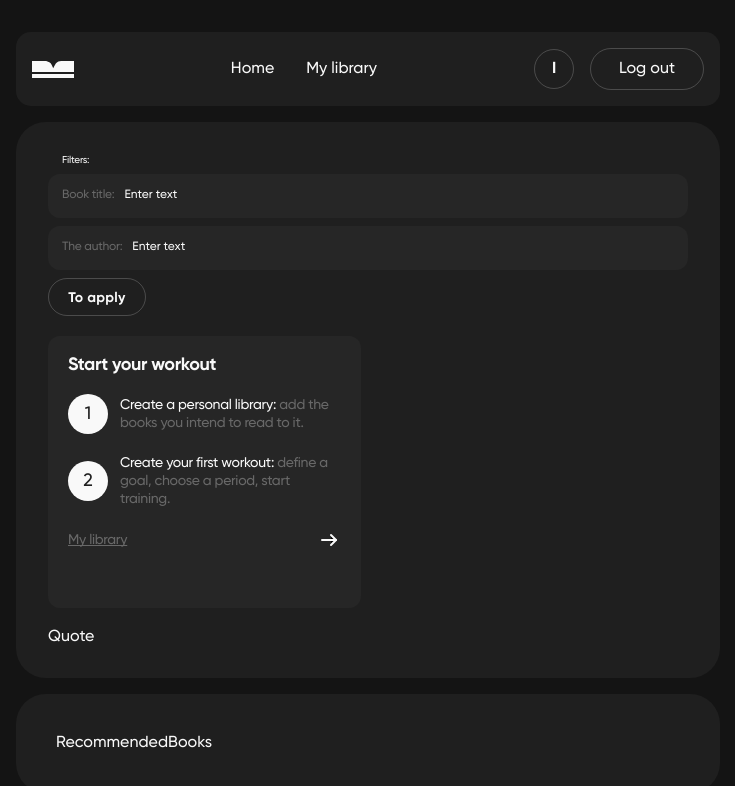
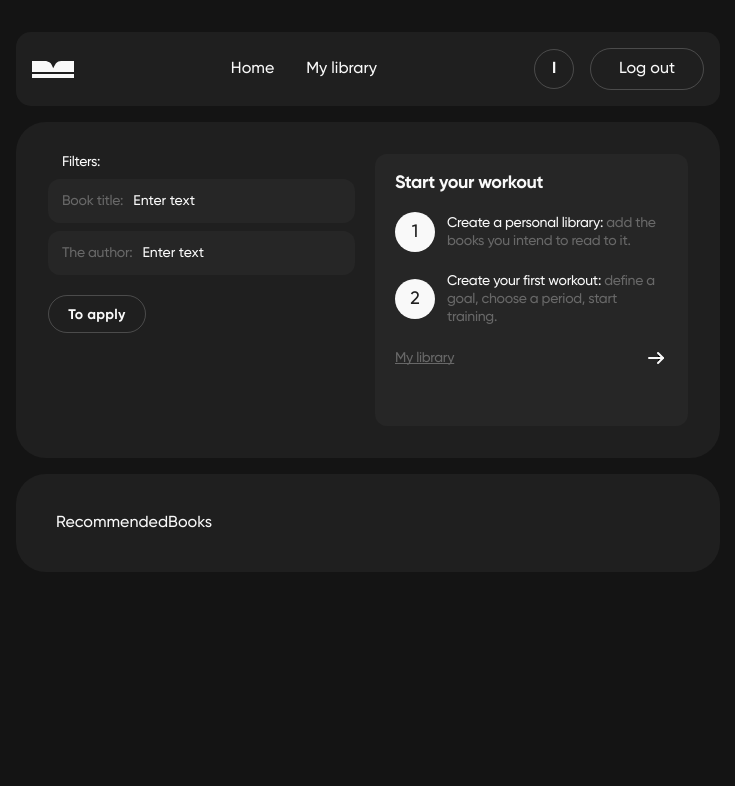
Before and after one commit to vitalii-cherukha/read-journey, a React (Vite) app: page / in a window 1280 px wide. Shown: the top 786 px of the page, without its empty margins (272-1007 px from the left). Built offline with nearby package versions, Linux system fonts and the light colour scheme.

Commit message:
fix styles components

```diff
--- a/src/components/common/Dashboard/Dashboard.module.css
+++ b/src/components/common/Dashboard/Dashboard.module.css
@@ -10,12 +10,14 @@
 /* Styles for Tablet devices */
 @media only screen and (min-width: 768px) {
   .wrapper {
+    flex-direction: row;
     padding: 32px;
   }
 }
 /* Styles for Desktop devices */
 @media only screen and (min-width: 1440px) {
   .wrapper {
+    flex-direction: column;
     padding: 40px 20px;
   }
 }
--- a/src/components/common/Filters/Filters.module.css
+++ b/src/components/common/Filters/Filters.module.css
@@ -1,6 +1,7 @@
 .form {
   display: flex;
   flex-direction: column;
+  flex: 1;
   gap: 8px;
 }
 
@@ -43,6 +44,7 @@
   border: 1px solid rgba(249, 249, 249, 0.2);
   border-radius: 30px;
   padding: 10px 10px;
+  margin-top: 12px;
   width: 98px;
   height: 38px;
   font-weight: 700;
@@ -50,3 +52,17 @@
   line-height: 129%;
   letter-spacing: 0.02em;
 }
+
+/* Styles for Tablet devices */
+@media only screen and (min-width: 768px) {
+  .title {
+    font-size: 14px;
+  }
+
+  .label {
+    font-size: 14px;
+  }
+}
+/* Styles for Desktop devices */
+@media only screen and (min-width: 1440px) {
+}
--- a/src/components/common/Quote/Quote.module.css
+++ b/src/components/common/Quote/Quote.module.css
@@ -0,0 +1,12 @@
+/* Styles for Tablet devices */
+@media only screen and (min-width: 768px) {
+  .wrapper {
+    display: none;
+  }
+}
+/* Styles for Desktop devices */
+@media only screen and (min-width: 1440px) {
+  .wrapper {
+    display: block;
+  }
+}
--- a/src/components/common/Quote/Quote.tsx
+++ b/src/components/common/Quote/Quote.tsx
@@ -1,5 +1,7 @@
+import css from './Quote.module.css';
+
 const Quote = () => {
-  return <div>Quote</div>;
+  return <div className={css.wrapper}>Quote</div>;
 };
 
 export default Quote;
--- /dev/null
+++ b/src/components/common/RecommendedCard/RecommendedCard.tsx
@@ -0,0 +1,5 @@
+const RecommendedCard = () => {
+  return <div>RecommendedCard</div>;
+};
+
+export default RecommendedCard;
```
Also changed, not shown: src/components/common/RecommendedCard/RecommendedCard.module.css (added).
